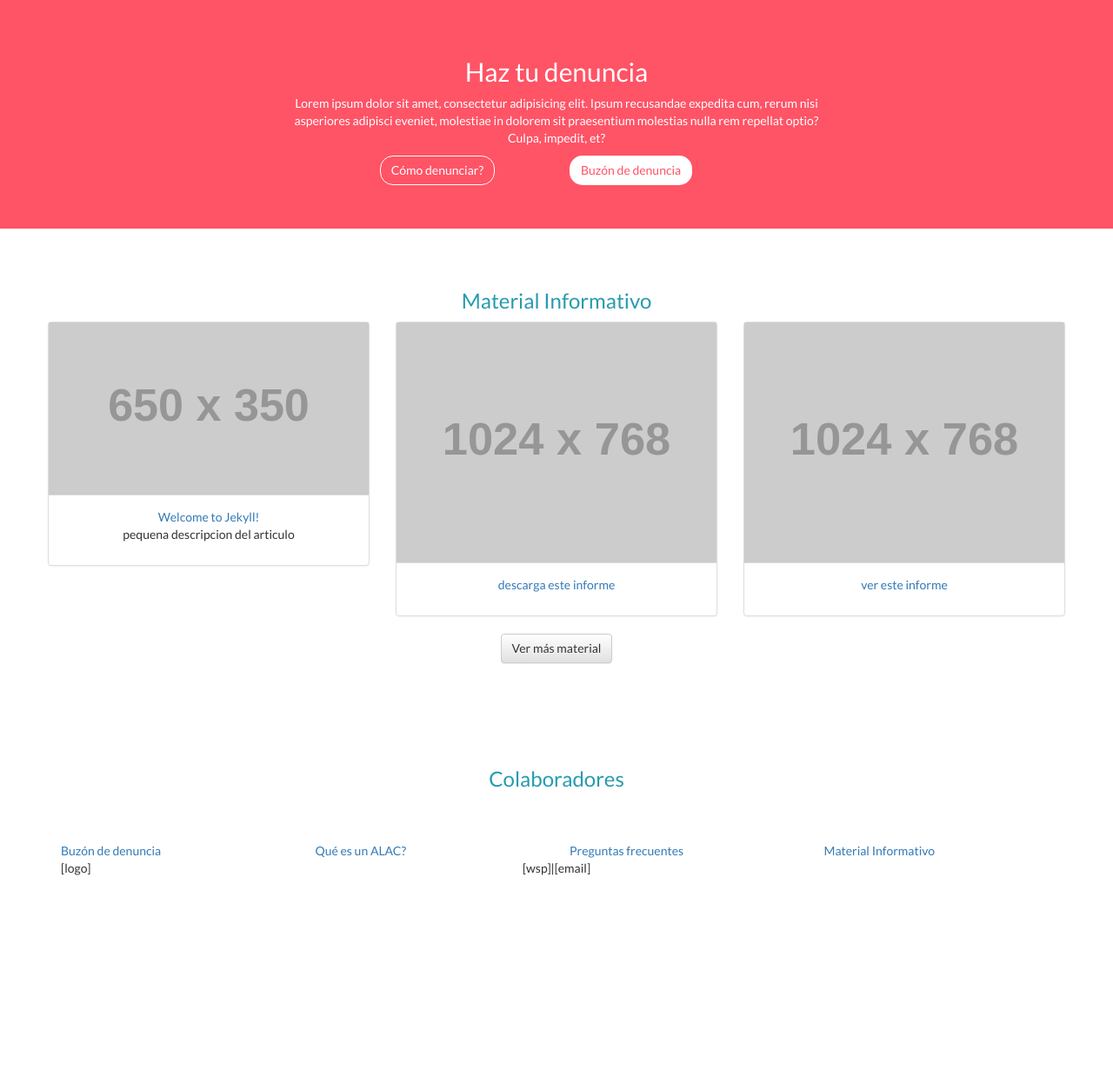
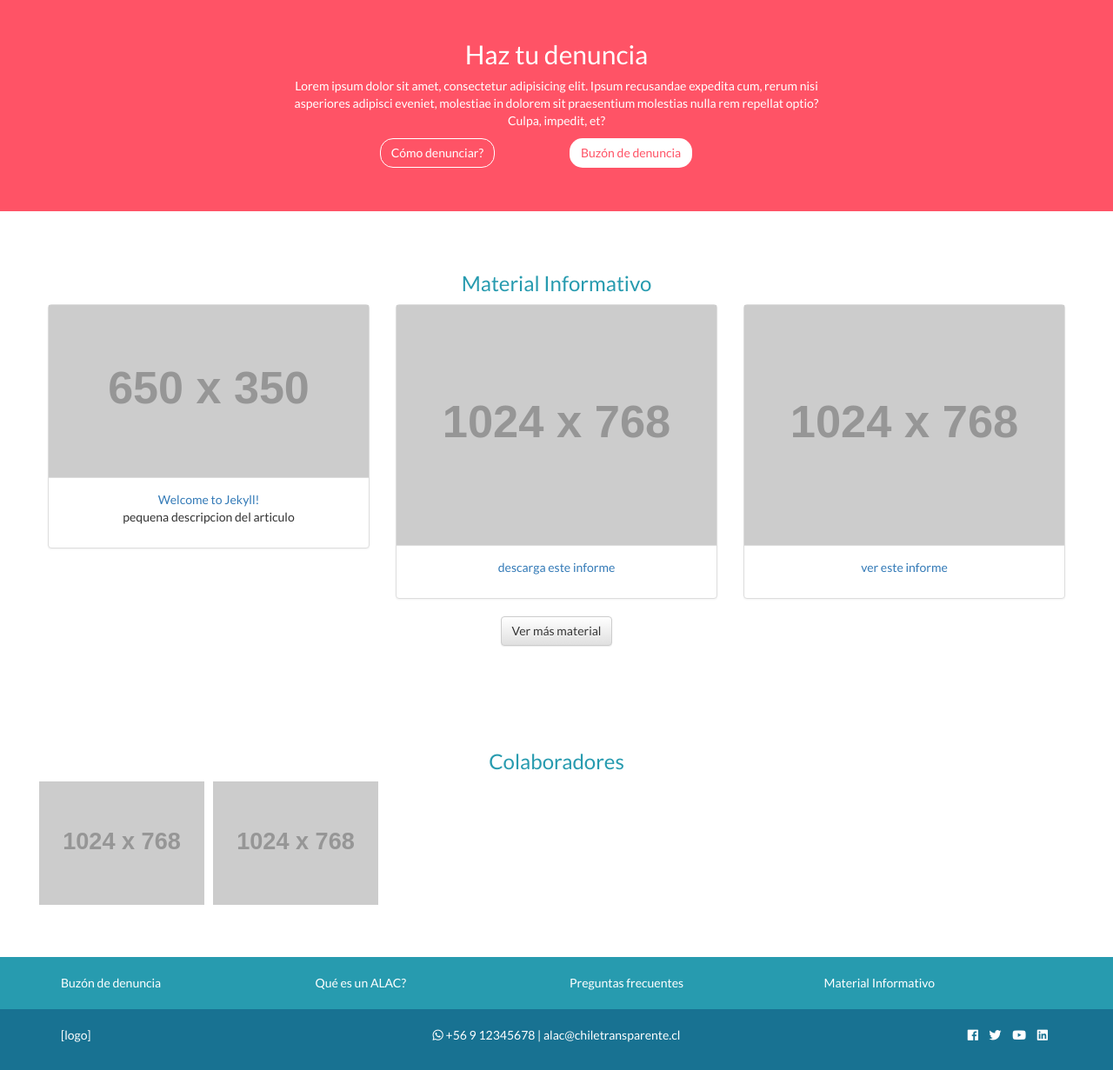
Before and after one commit to taniaadmin2020/denunciacorrupcion.github.io, a Jekyll site: the page built from index.md, in a window 1280 px wide, cut to the strip 419-1650 px from the top of the page. Shown: the whole strip at 87% size. Built offline with Jekyll 4.4.1, drawn with Linux system fonts in a browser that asks for light colours; nearby versions of some CDN libraries; before the commit the page ends 1438 px from its top, so only the background shows below that.

Commit message:
minor changes

```diff
--- a/_config.yml
+++ b/_config.yml
@@ -39,6 +39,10 @@ plugins:
 #   - vendor/cache/
 #   - vendor/gems/
 #   - vendor/ruby/
+
+whatsapp: +56 9 12345678
+email: alac@chiletransparente.cl
+
 collections:
   material_informativo:
     output: true
--- a/colaboradores.yml
+++ b/_data/colaboradores.yml
@@ -1,4 +1,3 @@
-colaboradores:
   - image: https://via.placeholder.com/1024x768
     name: "Colaborador 1"
     description: "a"
--- a/_includes/footer.html
+++ b/_includes/footer.html
@@ -1,3 +1,4 @@
+<div id="footer-menu">
   <div class="container">
     <div class="row">
       <div class="col-md-3">
@@ -14,7 +15,7 @@
       </div>
     </div>
   </div>
-
+</div>
 <footer>
   <div class="container">
     <div class="row">
@@ -22,14 +23,14 @@
         [logo]
       </div>
       <div class="col-md-4 text-center">
-        [wsp]|[email]
+        <i class="fab fa-whatsapp"></i> {{site.whatsapp}} | {{site.email}}
       </div>
       <div class="col-md-4 text-right">
         <ul class="list-inline">
-          <li><a href="#"><i class="fa fa-facebook"></i></a></li>
-          <li><a href="#"><i class="fa fa-twitter"></i></a></li>
-          <li><a href="#"><i class="fa fa-youtube"></i></a></li>
-          <li><a href="#"><i class="fa fa-linkedin"></i></a></li>
+          <li><a href="#"><i class="fab fa-facebook"></i></a></li>
+          <li><a href="#"><i class="fab fa-twitter"></i></a></li>
+          <li><a href="#"><i class="fab fa-youtube"></i></a></li>
+          <li><a href="#"><i class="fab fa-linkedin"></i></a></li>
         </ul>
       </div>
     </div>
--- a/_sass/_base.scss
+++ b/_sass/_base.scss
@@ -2,11 +2,18 @@ body {
   font-family: 'Lato';
 }
 
+.navbar {
+  margin-bottom: 0px;
+}
 
-.navbar-default .navbar-nav > li > a {
-  color: #279BAF;
-  &:hover {
+.navbar-default {
+  background-color: #FFF;
+  border-color: #FFF;
+  .navbar-nav > li > a {
     color: #279BAF;
+    &:hover {
+      color: #279BAF;
+    }
   }
 }
 
@@ -55,3 +62,26 @@ body {
   }
   padding: 50px 0px;
 }
+
+#footer-menu {
+  padding: 20px 0px;
+  background-color: #279BAF;
+  a {
+    color: #FFF;
+    &:hover {
+      color: #FFF;
+    }
+  }
+}
+
+footer {
+  padding: 20px 0px;
+  background-color: #187292;
+  color: #FFF;
+  a {
+    color: #FFF;
+    &:hover {
+      color: #FFF;
+    }
+  }
+}
--- a/index.md
+++ b/index.md
@@ -56,12 +56,12 @@ layout: home
   <a href="#" class="btn btn-default">Ver más material</a>
 </div>
 
-<div id="colaboradores" class="container-fluid text-center">
+<div id="colaboradores" class="container text-center">
   <h3>Colaboradores</h3>
-  <ul class="list-inline">
+  <ul class="list-inline row">
     {% assign colaboradores = site.data.colaboradores %}
     {% for c in colaboradores %}
-    <li><img src="{{c.image}}" alt="{{c.name}}" class="img-responsive"></li>
+    <li class="col-md-2"><img src="{{c.image}}" alt="{{c.name}}" class="img-responsive"></li>
     {% endfor %}
   </ul>
 </div>
```
Lines whose indentation alone changed are shown as unchanged.
